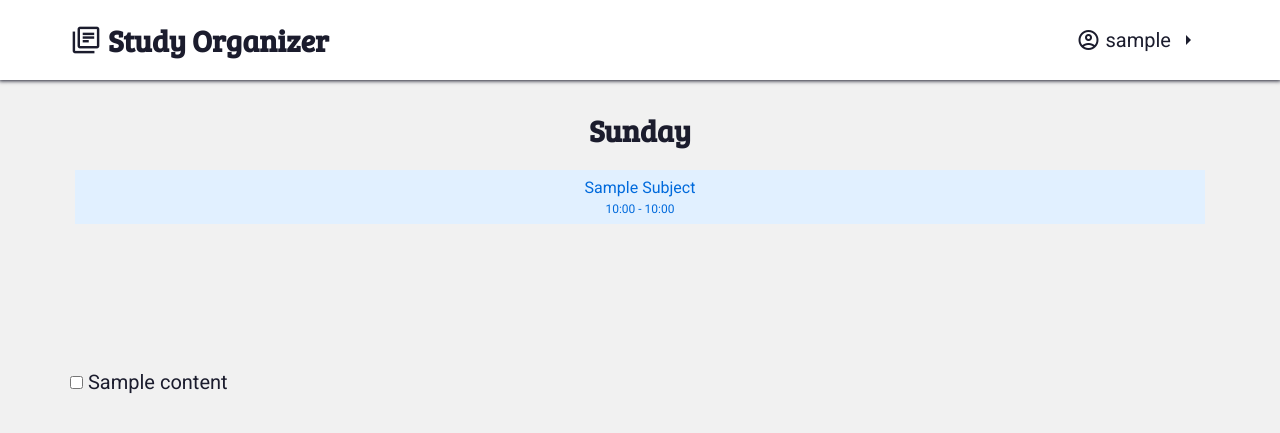
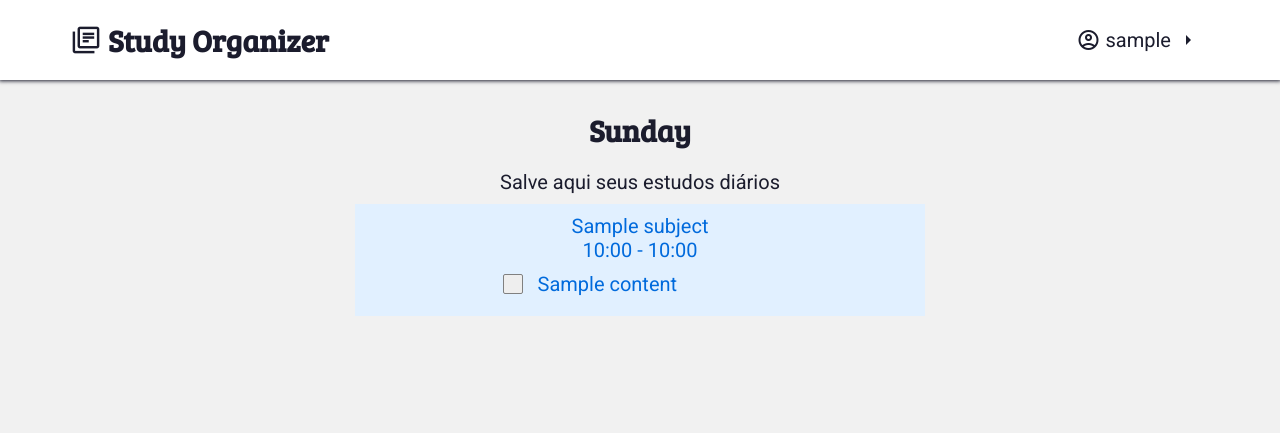
Before and after one commit to Werberty/study-organizer, a Django app: page /weekday/Sunday/ in a window 1280 px wide. Shown: the top 433 px of the page. Run offline with Django 4.2, Linux system fonts and the light colour scheme; a user stored in the database is signed in; tables that the repository leaves empty hold one stand-in row (values such as "Sample post"); some libraries are stand-ins or nearby versions.

Commit message:
:lipstick: FEAT: Página weekday detail

```diff
--- a/base_static/global/css/style.css
+++ b/base_static/global/css/style.css
@@ -557,6 +557,87 @@
     width: 40rem;
 }
 
+/* Weekday detail */
+.sub-title {
+    margin-bottom: 1rem;
+}
+
+.main-container-studies {
+    width: 50%;
+    margin: auto;
+
+    display: flex;
+    flex-flow: column nowrap;
+    gap: calc(var(--gap) / 2);
+}
+
+.subjects-contents {
+    padding: 1rem;
+}
+
+.subjects-contents .form-content {
+    width: 50%;
+    margin: 1rem auto;
+
+    display: flex;
+    flex-flow: column nowrap;
+    gap: .5rem;
+}
+
+.content-item {
+    display: block;
+    position: relative;
+    padding-left: 3.5rem;
+    cursor: pointer;
+}
+
+.content-item input {
+    position: absolute;
+    opacity: 0;
+    width: 0;
+    height: 0;
+    cursor: pointer;
+}
+
+.checkmark {
+    position: absolute;
+    top: 50%;
+    left: 0;
+    transform: translateY(-50%);
+    width: 2rem;
+    height: 2rem;
+    border: .1rem solid gray;
+    border-radius: .2rem;
+    background-color: #eee;
+}
+
+.content-item:hover input ~ .checkmark {
+    background-color: #ccc;
+}
+
+.content-item input:checked ~ .checkmark {
+    background-color: var(--secundary-color);
+}
+
+.content-item .checkmark::after {
+    content: "";
+    position: absolute;
+    display: none;
+    left: .6rem;
+    top: .1rem;
+    width: .5rem;
+    height: 1rem;
+    border: solid var(--white-color);
+    border-width: 0 .3rem .3rem 0;
+    -webkit-tranform: rotate(45deg);
+    -ms-transform: rotate(45deg);
+    transform: rotate(45deg);
+}
+
+.content-item input:checked ~ .checkmark::after {
+    display: block;
+}
+
 @keyframes effect {
     0% {
         transform: translateX(100%);
--- a/studies/templates/studies/pages/weekday.html
+++ b/studies/templates/studies/pages/weekday.html
@@ -3,19 +3,39 @@
 {% block content %}
 <section class="main-content">
     <h1>{{ weekday }}</h1>
-    <ul>
+    <p class="sub-title center">Salve aqui seus estudos diários</p>
+    <ul class="main-container-studies">
         {% for study in studies %}
-            <div class="weekday-content">
-                <ul>
-                    {% include 'studies/partials/subjects.html' %}
-                </ul>
-            </div>
-            {% for content in study.subject.content_list.all %}
-                <div>
-                    <input type="checkbox" name="{{ content }}" id="{{ content }}">
-                    <label for="{{ content }}">{{ content }}</label>
+            <li class="subjects-contents {{ study.subject.color }}">
+                <div class="subject-content center">
+                    <div class="subject-title">
+                        {{ study.subject }}
+                    </div>
+
+                    {% if study.start_time and study.end_time %}
+                    <div class="subject-time">
+                        {{ study.start_time }} - {{ study.end_time }}
+                    </div>
+                    {% elif study.start_time %}
+                    <div class="subject-time">
+                        {{ study.start_time }}
+                    </div>
+                    {% endif %}
                 </div>
-            {% endfor %}
+                {% if study.subject.content_list.all %}
+                <div class="form-content">
+                    {% for content in study.subject.content_list.all %}
+                        <div class="content-item">
+                            <label for="{{ content }}">
+                                <input type="checkbox" name="{{ content }}" id="{{ content }}">
+                                <span class="checkmark"></span>
+                                {{ content }}
+                            </label>
+                        </div>
+                    {% endfor %}
+                </div>
+                {% endif %}
+            </li>
         {% endfor %}
     </ul>
 </section>
```
